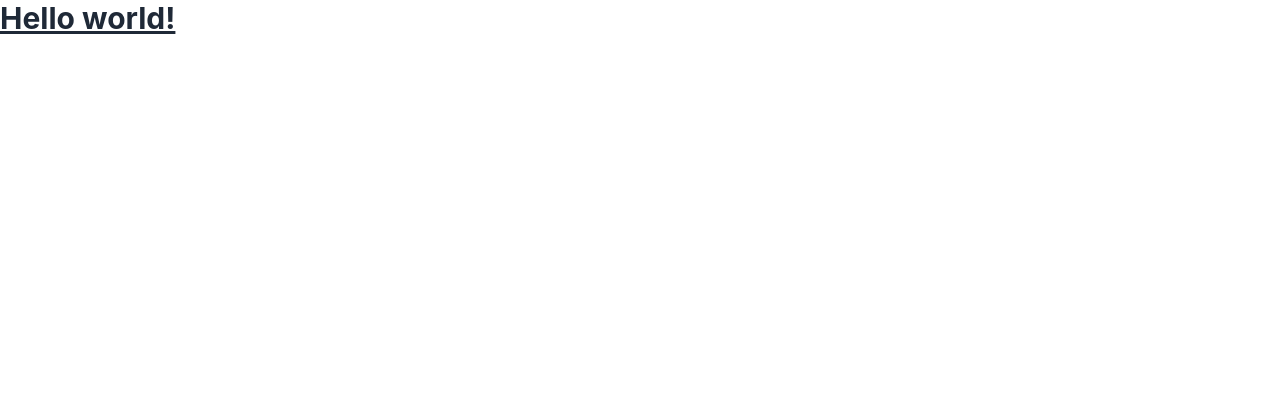
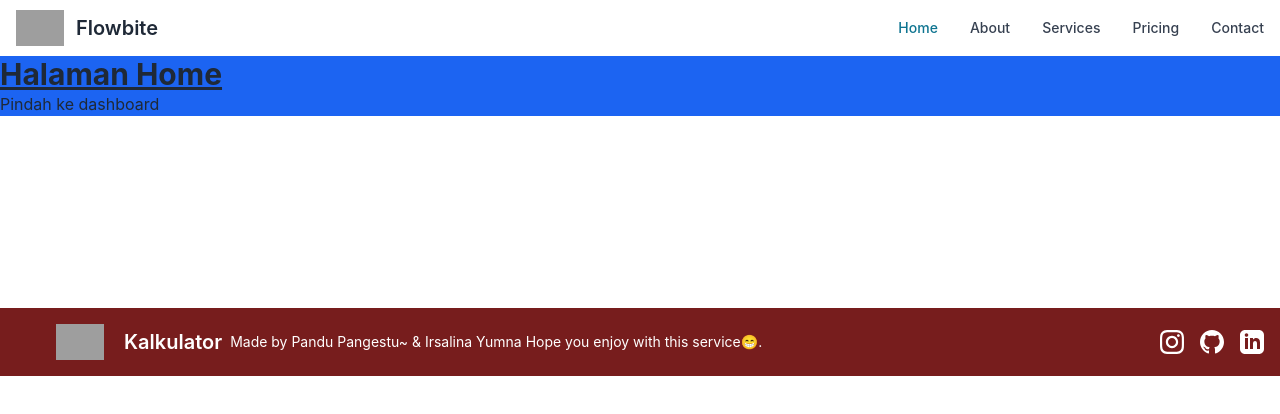
Before and after one commit to pandupan/Project-UAS-KalkulusII, a React (Create React App) app: page / in a window 1280 px wide. Shown: the top 414 px of the page. Built offline with nearby package versions, Linux system fonts and the light colour scheme; grey boxes are pictures that could not be loaded.

Commit message:
Day 1 - Pt 1 Memasang Template

```diff
--- a/package.json
+++ b/package.json
@@ -3,6 +3,7 @@
   "version": "0.1.0",
   "private": true,
   "dependencies": {
+    "@material-ui/core": "^4.12.4",
     "@testing-library/jest-dom": "^5.16.5",
     "@testing-library/react": "^13.4.0",
     "@testing-library/user-event": "^13.5.0",
--- a/src/App.js
+++ b/src/App.js
@@ -1,8 +1,33 @@
+import { BrowserRouter, Route, Routes} from "react-router-dom";
+import Home from './pages/home/home.jsx' ;
+import Dashboard from "./pages/dashboard/dashboard.jsx";
+import LayoutLanding from "./pages/widget/layoutLanding.js";
+
+
 function App() {
   return (
-    <h1 className="text-3xl font-bold underline">
-    Hello world!
-  </h1>
+  <>
+  <BrowserRouter>
+  <Routes>
+
+    <Route path='/' element=
+    {
+      <LayoutLanding>
+        < Home />
+      </LayoutLanding>
+    }
+    />
+
+<Route path='/dashboard' element=
+    {
+      < Dashboard />
+    }
+    />
+
+  </Routes>
+
+  </BrowserRouter>
+  </>
   );
 }
 
--- /dev/null
+++ b/src/components/footer.jsx
@@ -0,0 +1,20 @@
+import React from 'react'
+
+const Footer = () => {
+  return (
+    <footer className="footer items-center p-4 mt-48 bg-orange-900 text-neutral-content">
+        <div className="items-center grid-flow-col">
+          <img src="https://img.icons8.com/external-flaticons-lineal-color-flat-icons/512/external-job-seeker-resume-flaticons-lineal-color-flat-icons.png" className="h-6 ml-10 mr-3 sm:h-9" alt="Job Seeker" />
+          <span className="self-center text-xl font-semibold whitespace-nowrap dark:text-white">Kalkulator</span>
+          <p>Made by Pandu Pangestu~ & Irsalina Yumna Hope you enjoy with this service😁.</p>
+        </div>
+          <div className="grid-flow-col gap-4 md:place-self-center md:justify-self-end">
+            <a href='https://www.instagram.com/?hl=id'><svg xmlns="http://www.w3.org/2000/svg" width="24" height="24" viewBox="0 0 24 24"  className="fill-current" ><path d="M12 2.163c3.204 0 3.584.012 4.85.07 3.252.148 4.771 1.691 4.919 4.919.058 1.265.069 1.645.069 4.849 0 3.205-.012 3.584-.069 4.849-.149 3.225-1.664 4.771-4.919 4.919-1.266.058-1.644.07-4.85.07-3.204 0-3.584-.012-4.849-.07-3.26-.149-4.771-1.699-4.919-4.92-.058-1.265-.07-1.644-.07-4.849 0-3.204.013-3.583.07-4.849.149-3.227 1.664-4.771 4.919-4.919 1.266-.057 1.645-.069 4.849-.069zm0-2.163c-3.259 0-3.667.014-4.947.072-4.358.2-6.78 2.618-6.98 6.98-.059 1.281-.073 1.689-.073 4.948 0 3.259.014 3.668.072 4.948.2 4.358 2.618 6.78 6.98 6.98 1.281.058 1.689.072 4.948.072 3.259 0 3.668-.014 4.948-.072 4.354-.2 6.782-2.618 6.979-6.98.059-1.28.073-1.689.073-4.948 0-3.259-.014-3.667-.072-4.947-.196-4.354-2.617-6.78-6.979-6.98-1.281-.059-1.69-.073-4.949-.073zm0 5.838c-3.403 0-6.162 2.759-6.162 6.162s2.759 6.163 6.162 6.163 6.162-2.759 6.162-6.163c0-3.403-2.759-6.162-6.162-6.162zm0 10.162c-2.209 0-4-1.79-4-4 0-2.209 1.791-4 4-4s4 1.791 4 4c0 2.21-1.791 4-4 4zm6.406-11.845c-.796 0-1.441.645-1.441 1.44s.645 1.44 1.441 1.44c.795 0 1.439-.645 1.439-1.44s-.644-1.44-1.439-1.44z"/></svg></a>
+            <a href='https://github.com/pandupan'><svg xmlns="http://www.w3.org/2000/svg" width="24" height="24" viewBox="0 0 24 24"  className="fill-current"><path d="M12 0c-6.626 0-12 5.373-12 12 0 5.302 3.438 9.8 8.207 11.387.599.111.793-.261.793-.577v-2.234c-3.338.726-4.033-1.416-4.033-1.416-.546-1.387-1.333-1.756-1.333-1.756-1.089-.745.083-.729.083-.729 1.205.084 1.839 1.237 1.839 1.237 1.07 1.834 2.807 1.304 3.492.997.107-.775.418-1.305.762-1.604-2.665-.305-5.467-1.334-5.467-5.931 0-1.311.469-2.381 1.236-3.221-.124-.303-.535-1.524.117-3.176 0 0 1.008-.322 3.301 1.23.957-.266 1.983-.399 3.003-.404 1.02.005 2.047.138 3.006.404 2.291-1.552 3.297-1.23 3.297-1.23.653 1.653.242 2.874.118 3.176.77.84 1.235 1.911 1.235 3.221 0 4.609-2.807 5.624-5.479 5.921.43.372.823 1.102.823 2.222v3.293c0 .319.192.694.801.576 4.765-1.589 8.199-6.086 8.199-11.386 0-6.627-5.373-12-12-12z"/></svg></a>
+            <a href='https://www.linkedin.com/in/pandu-pangestu-448b02202/'><svg xmlns="http://www.w3.org/2000/svg" width="24" height="24" viewBox="0 0 24 24" className="fill-current"><path d="M19 0h-14c-2.761 0-5 2.239-5 5v14c0 2.761 2.239 5 5 5h14c2.762 0 5-2.239 5-5v-14c0-2.761-2.238-5-5-5zm-11 19h-3v-11h3v11zm-1.5-12.268c-.966 0-1.75-.79-1.75-1.764s.784-1.764 1.75-1.764 1.75.79 1.75 1.764-.783 1.764-1.75 1.764zm13.5 12.268h-3v-5.604c0-3.368-4-3.113-4 0v5.604h-3v-11h3v1.765c1.396-2.586 7-2.777 7 2.476v6.759z"/></svg></a>
+        </div>
+    </footer>
+  )
+}
+
+export default Footer
--- /dev/null
+++ b/src/components/navbar.jsx
@@ -0,0 +1,33 @@
+import React from 'react'
+import { Navbar } from 'flowbite-react'
+
+const NavigationBar = () => {
+  return (
+    <Navbar fluid={true} rounded={true}>
+      <Navbar.Brand>
+        <img
+          src="https://flowbite.com/docs/images/logo.svg"
+          className="mr-3 h-6 sm:h-9"
+          alt="Flowbite Logo"
+        />
+        <span className="self-center whitespace-nowrap text-xl font-semibold dark:text-white">
+          Flowbite
+        </span>
+      </Navbar.Brand>
+      <Navbar.Toggle />
+      <Navbar.Collapse>
+        <Navbar.Link href="/navbars" active={true}>
+          Home
+        </Navbar.Link>
+        <Navbar.Link>
+          About
+        </Navbar.Link>
+        <Navbar.Link href="/navbars">Services</Navbar.Link>
+        <Navbar.Link href="/navbars">Pricing</Navbar.Link>
+        <Navbar.Link href="/navbars">Contact</Navbar.Link>
+      </Navbar.Collapse>
+    </Navbar>
+  )
+}
+
+export default NavigationBar
--- /dev/null
+++ b/src/components/sidebar.jsx
@@ -0,0 +1,9 @@
+import React from 'react'
+
+const Sidebar = () => {
+  return (
+    <div>Sidebar</div>
+  )
+}
+
+export default Sidebar
--- /dev/null
+++ b/src/pages/MateriPages/determinan.jsx
@@ -0,0 +1,9 @@
+import React from 'react'
+
+export const Determinan = () => {
+  return (
+    <div>determinan</div>
+  )
+}
+
+export default Determinan
--- /dev/null
+++ b/src/pages/dashboard/dashboard.jsx
@@ -0,0 +1,9 @@
+import React from 'react'
+
+export const Dashboard = () => {
+  return (
+    <div>Ini Halaman Dashboard</div>
+  )
+}
+
+export default Dashboard
--- /dev/null
+++ b/src/pages/home/home.jsx
@@ -0,0 +1,19 @@
+import React from 'react'
+import { Link } from 'react-router-dom';
+
+export const Home = () => {
+  return (
+    <div className="bg-blue-600 container mx-auto">
+      <h1 className="text-3xl font-bold underline">
+      Halaman Home
+      </h1>
+      <Link to="/dashboard">
+        <p>
+          Pindah ke dashboard
+        </p>
+      </Link>
+    </div>
+    );
+}
+
+export default Home;
--- /dev/null
+++ b/src/pages/widget/LayoutDashboard.js
@@ -0,0 +1,9 @@
+import React from 'react'
+
+const LayoutDashboard = () => {
+  return (
+    <div>LayoutDashboard</div>
+  )
+}
+
+export default LayoutDashboard
--- /dev/null
+++ b/src/pages/widget/layoutLanding.js
@@ -0,0 +1,15 @@
+import React from 'react'
+import NavigationBar from '../../components/navbar'
+import Footer from '../../components/footer'
+
+const LayoutLanding = (props) => {
+  return (
+    <>
+      <NavigationBar/>
+        {props.children}
+      <Footer />
+    </>
+  )
+}
+
+export default LayoutLanding
```
Also changed, not shown: src/asset/image/web-app-Logo.png (added), src/pages/MateriPages/bilanganKompleks.jsx (added), 1 other file (tests, documents, lock files or other folders).
